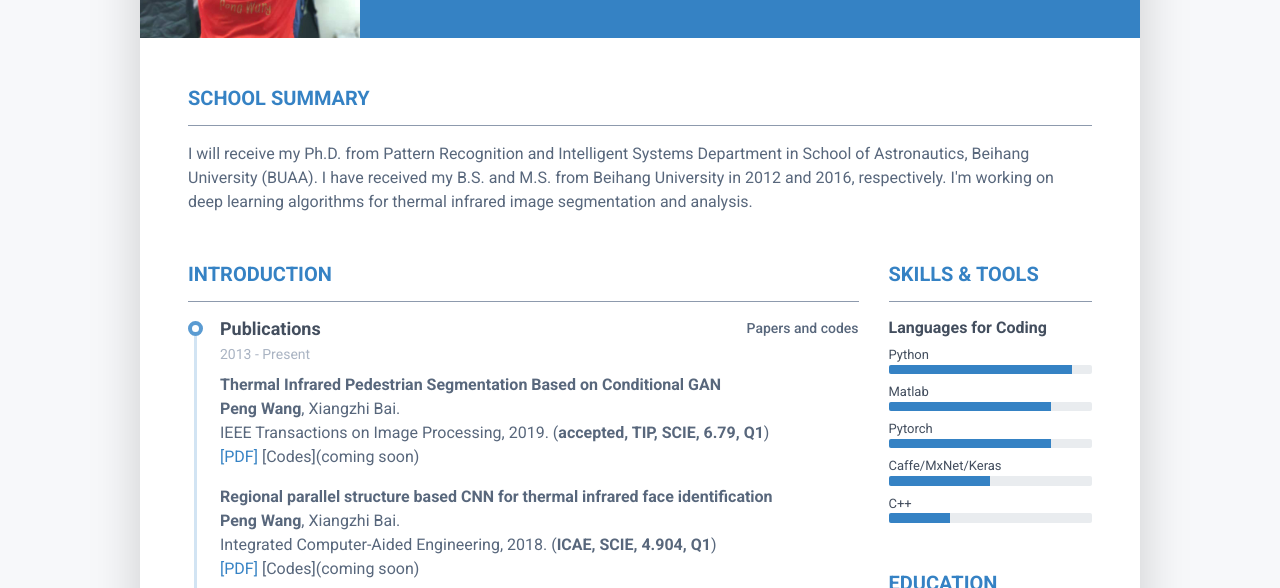
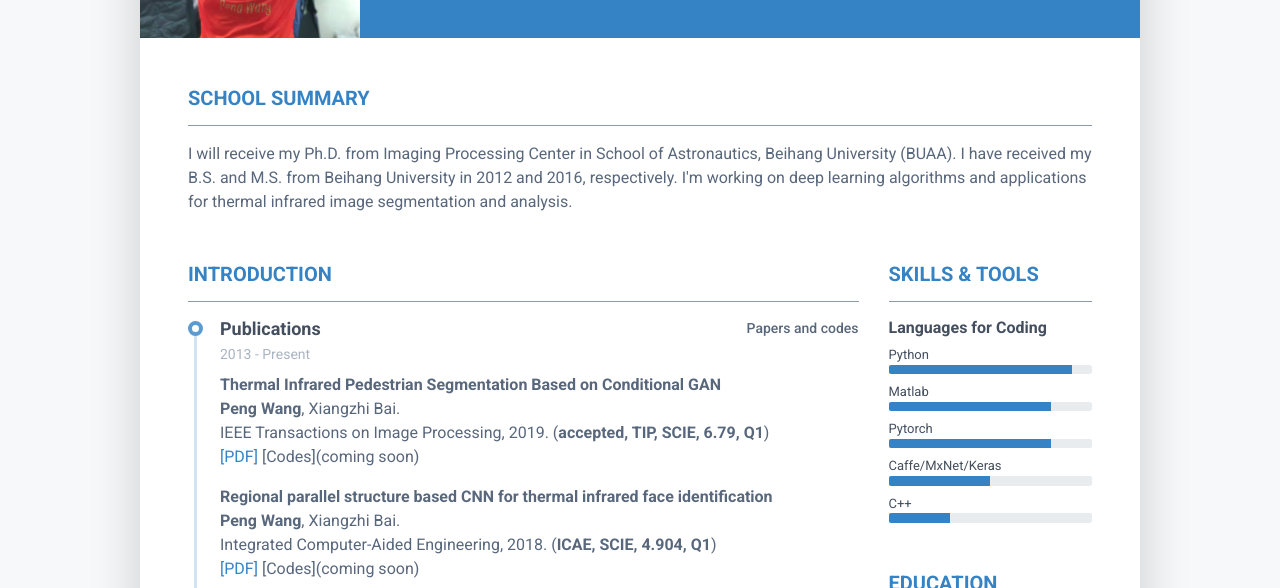
Before and after one commit to RonaldoPeng/RonaldoPeng.github.io, a plain HTML site: page index.html in a window 1280 px wide. Shown: the part 212-800 px from the top of the page. Drawn offline with Linux system fonts and the light colour scheme.

Commit message:
Update index.html

```diff
--- a/index.html
+++ b/index.html
@@ -55,7 +55,7 @@
 			    <section class="resume-section summary-section mb-5">
 				    <h2 class="resume-section-title text-uppercase font-weight-bold pb-3 mb-3">School Summary</h2>
 				    <div class="resume-section-content">
-					    <p class="mb-0">I will receive my Ph.D. from Pattern Recognition and Intelligent Systems Department in School of Astronautics, Beihang University (BUAA). I have received my B.S. and M.S. from Beihang University in 2012 and 2016, respectively. I'm working on deep learning algorithms for thermal infrared image segmentation and analysis.</p>
+					    <p class="mb-0">I will receive my Ph.D. from Imaging Processing Center in School of Astronautics, Beihang University (BUAA). I have received my B.S. and M.S. from Beihang University in 2012 and 2016, respectively. I'm working on deep learning algorithms and applications for thermal infrared image segmentation and analysis.</p>
 				    </div>
 			    </section><!--//summary-section-->
 			    <div class="row">
```
